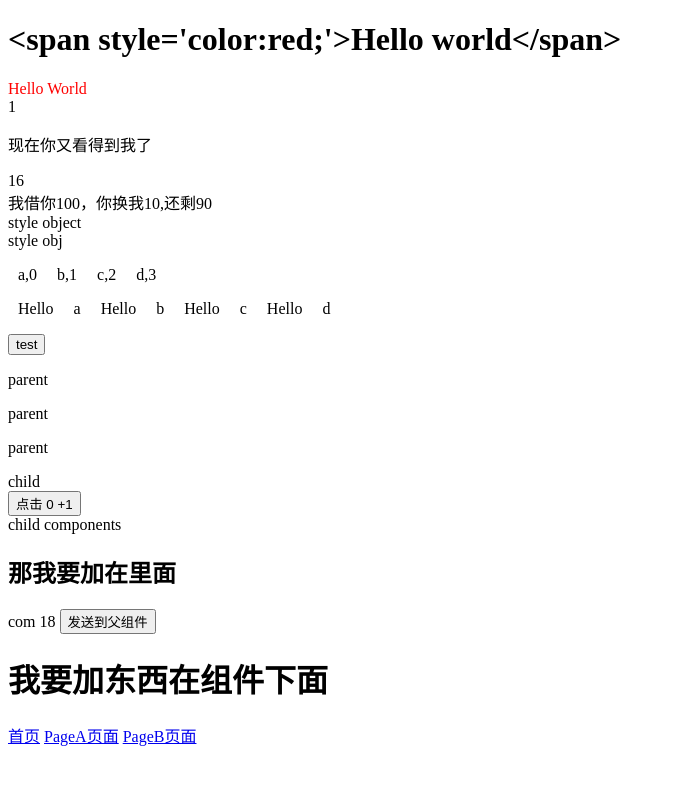
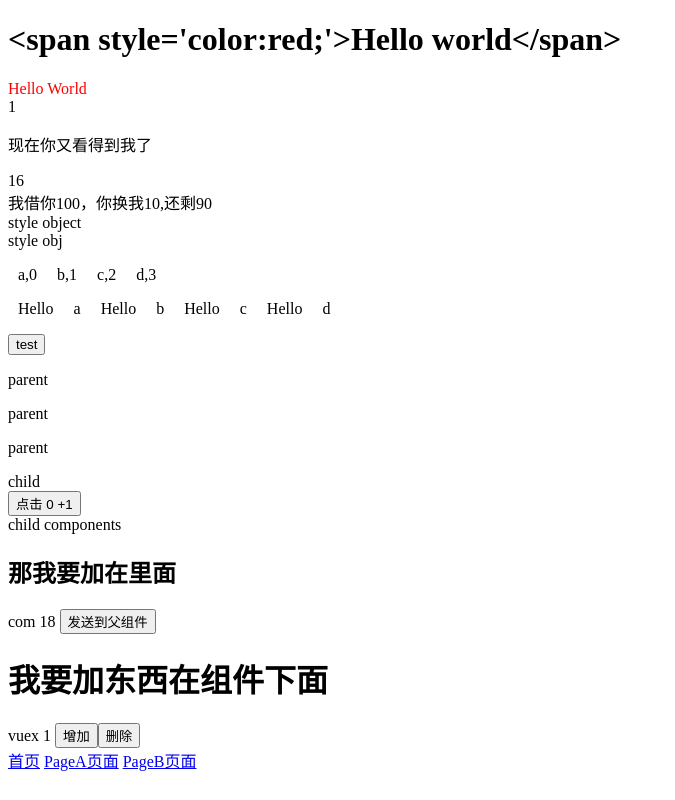
Before and after one commit to fireairforce/vue-demo, a Vue app: page /#/ in a window 1280 px wide. Shown: the whole page, without its empty margins (0-675 px from the left). Built offline with nearby package versions, Linux system fonts and the light colour scheme.

Commit message:
feat:add vuex

```diff
--- a/package.json
+++ b/package.json
@@ -10,7 +10,8 @@
   "dependencies": {
     "core-js": "^2.6.5",
     "vue": "^2.6.10",
-    "vue-router": "^3.1.3"
+    "vue-router": "^3.1.3",
+    "vuex": "^3.1.1"
   },
   "devDependencies": {
     "@vue/cli-plugin-babel": "^3.11.0",
--- a/src/App.vue
+++ b/src/App.vue
@@ -7,6 +7,7 @@
        <h1 slot="a">我要加东西在组件下面</h1>
        <h2 slot="b">那我要加在里面</h2>
     </com>
+    <Vuex />
   </div>
 </template>
 
@@ -14,6 +15,7 @@
 import HelloWorld from "./components/HelloWorld.vue";
 import ev from "./components/events.vue";
 import com from "./components/com";
+import Vuex from "./components/vuex";
 import "./components/n";
 
 export default {
@@ -21,7 +23,8 @@ export default {
   components: {
     HelloWorld,
     ev,
-    com
+    com,
+    Vuex
   },
   data() {
     return {
--- /dev/null
+++ b/src/components/vuex.vue
@@ -0,0 +1,23 @@
+<template lang="html">
+  <div class="vuex">
+      <!-- 这个state相当于组件里面的data部分 -->
+      vuex {{ $store.state.count }}
+      <button type="button" name="button" @click="increment">增加</button>
+      <button type="button" name="button" @click="decrement">删除</button>
+  </div>
+</template>
+
+<script>
+// 做了一次关联
+import { mapActions } from "vuex";
+export default {
+  methods: mapActions([
+      'increment',
+      'decrement'
+  ])
+}
+</script>
+
+<style lang="css">
+
+</style>
--- a/src/main.js
+++ b/src/main.js
@@ -1,9 +1,11 @@
 import Vue from 'vue'
 import router from "./router";
+import store from "./store";
 
 Vue.config.productionTip = false
 
 new Vue({
   // render: h => h(App),
-  router
+  router,
+  store
 }).$mount('#app')
--- /dev/null
+++ b/src/store.js
@@ -0,0 +1,32 @@
+import Vue from "vue";
+import Vuex from "vuex";
+
+Vue.use(Vuex);
+// data,computed,props
+const state = {
+  count: 1,
+};
+
+const mutations = {
+  increment(state) {
+    state.count++;
+  },
+  decrement(state) {
+    state.count--;
+  },
+};
+// 接收组件的用户行为,然后去修改一波state
+const actions = {
+  increment: ({ commit }) => {
+    commit("increment");
+  },
+  decrement: ({ commit }) => {
+    commit("decrement");
+  },
+};
+
+export default new Vuex.Store({
+  state,
+  mutations,
+  actions,
+});
```
Also changed, not shown: 1 other file (tests, documents, lock files or other folders).
